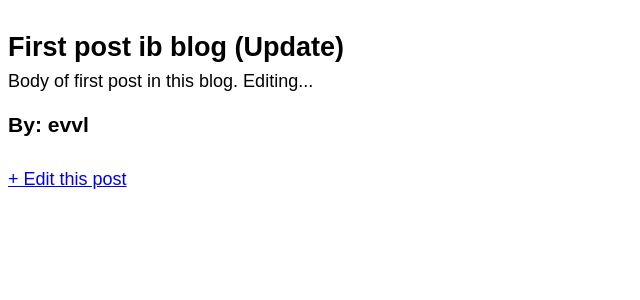
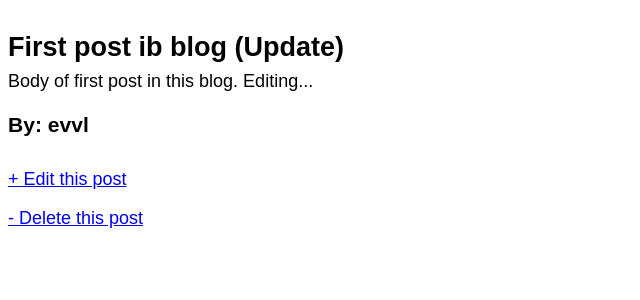
Before and after one commit to Santa29/lec5, a Django app: page /post/1/ in a window 1280 px wide. Shown: the part 99-399 px from the top of the page, without its empty margins (0-640 px from the left). Run offline with Django 3.2, Linux system fonts and the light colour scheme; data comes from the database, SQL or seed files in the repository.

Commit message:
Add delete post function

```diff
--- a/blog/urls.py
+++ b/blog/urls.py
@@ -1,9 +1,10 @@
 from django.urls import path
-from .views import BlogListView, BlogDetailView, BlogCreateView, BlogUpdateView
+from .views import BlogListView, BlogDetailView, BlogCreateView, BlogUpdateView, BlogDeleteView
 
 urlpatterns = [
     path('', BlogListView.as_view(), name='home'),
     path('post/<int:pk>/', BlogDetailView.as_view(), name='post_detail'),
     path('post/new', BlogCreateView.as_view(), name = 'post_new'),
     path('post/<int:pk>/edit', BlogUpdateView.as_view(), name = "post_edit"),
+    path('post/<int:pk>/delete', BlogDeleteView.as_view(), name = "post_delete"),
 ]
--- a/blog/views.py
+++ b/blog/views.py
@@ -1,5 +1,6 @@
-from django.views.generic import ListView, DetailView, CreateView, UpdateView
+from django.views.generic import ListView, DetailView, CreateView, UpdateView, DeleteView
 from .models import Post
+from django.urls import reverse_lazy
 
 # Create your views here.
 class BlogListView(ListView):
@@ -21,3 +22,8 @@ class BlogUpdateView(UpdateView):
     model = Post
     template_name = 'post_edit.html'
     fields = ['title', 'body']
+
+class BlogDeleteView(DeleteView):
+    model = Post
+    template_name = 'post_delete.html'
+    success_url = reverse_lazy('home')
--- a/templates/post_detail.html
+++ b/templates/post_detail.html
@@ -8,5 +8,6 @@
         <h3>By: {{post.author}}</h3>
     </div>
 
-    <a href="{% url 'post_edit' post.pk %}">+ Edit this post</a>
+    <p><a href="{% url 'post_edit' post.pk %}">+ Edit this post</a></p>
+    <p><a href="{% url 'post_delete' post.pk %}">- Delete this post</a></p>
 {% endblock content %}
```
Also changed, not shown: templates/post_delete.html (added, +13 -0 lines), db.sqlite3.
